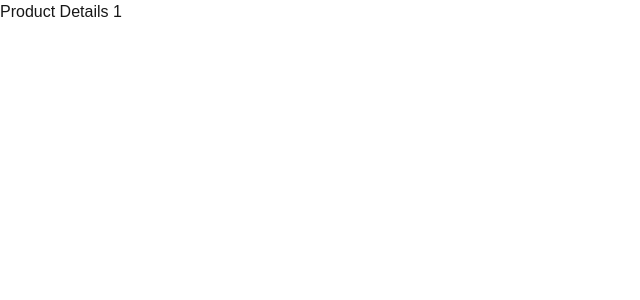
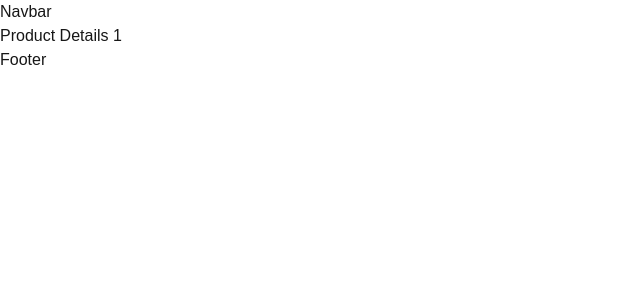
Before and after one commit to mohammad-al-samiul/fabrica-fetish-client, a Next.js app: page /products/1 in a window 1280 px wide. Shown: the top 300 px of the page, without its empty margins (0-640 px from the left). Built offline with nearby package versions, Linux system fonts and the light colour scheme.

Commit message:
project structure setup

```diff
--- /dev/null
+++ b/src/app/(commonLayout)/contact/page.tsx
@@ -0,0 +1,5 @@
+import React from "react";
+
+export default function Contact() {
+  return <div>Contact</div>;
+}
--- /dev/null
+++ b/src/app/(commonLayout)/layout.tsx
@@ -0,0 +1,13 @@
+import Footer from "@/components/footer/Footer";
+import Navbar from "@/components/navbar";
+import React, { ReactNode } from "react";
+
+export default function CommonLayout({ children }: { children: ReactNode }) {
+  return (
+    <div>
+      <Navbar />
+      {children}
+      <Footer />
+    </div>
+  );
+}
--- a/src/app/(commonLayout)/products/[productId]/page.tsx
+++ b/src/app/(commonLayout)/products/[productId]/page.tsx
@@ -6,6 +6,7 @@ interface IProps {
   };
 }
 
-export default function ProductDetails({ params }: IProps) {
-  return <div>Product Details {params.productId}</div>;
+export default async function ProductDetails({ params }: IProps) {
+  const { productId } = await params;
+  return <div>Product Details {productId}</div>;
 }
```
